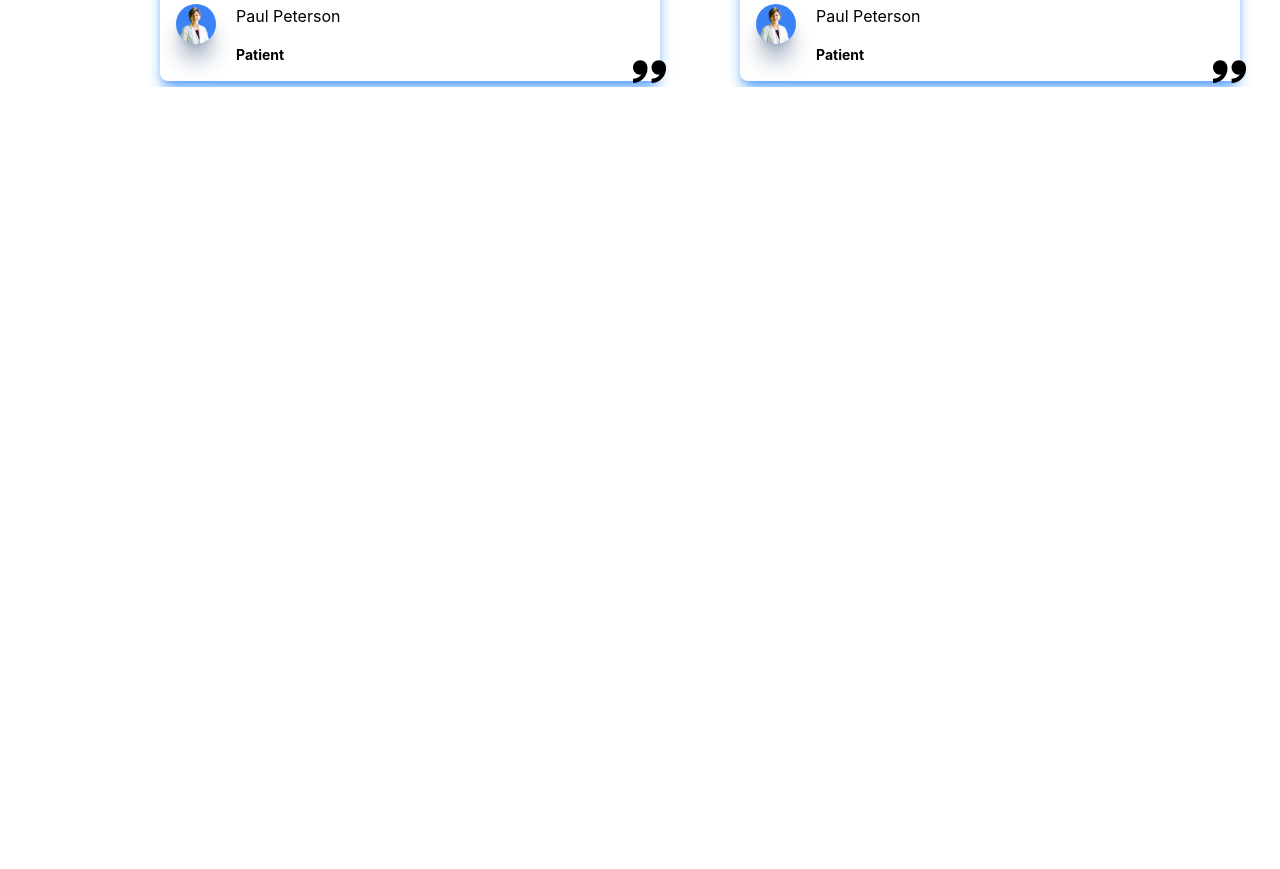
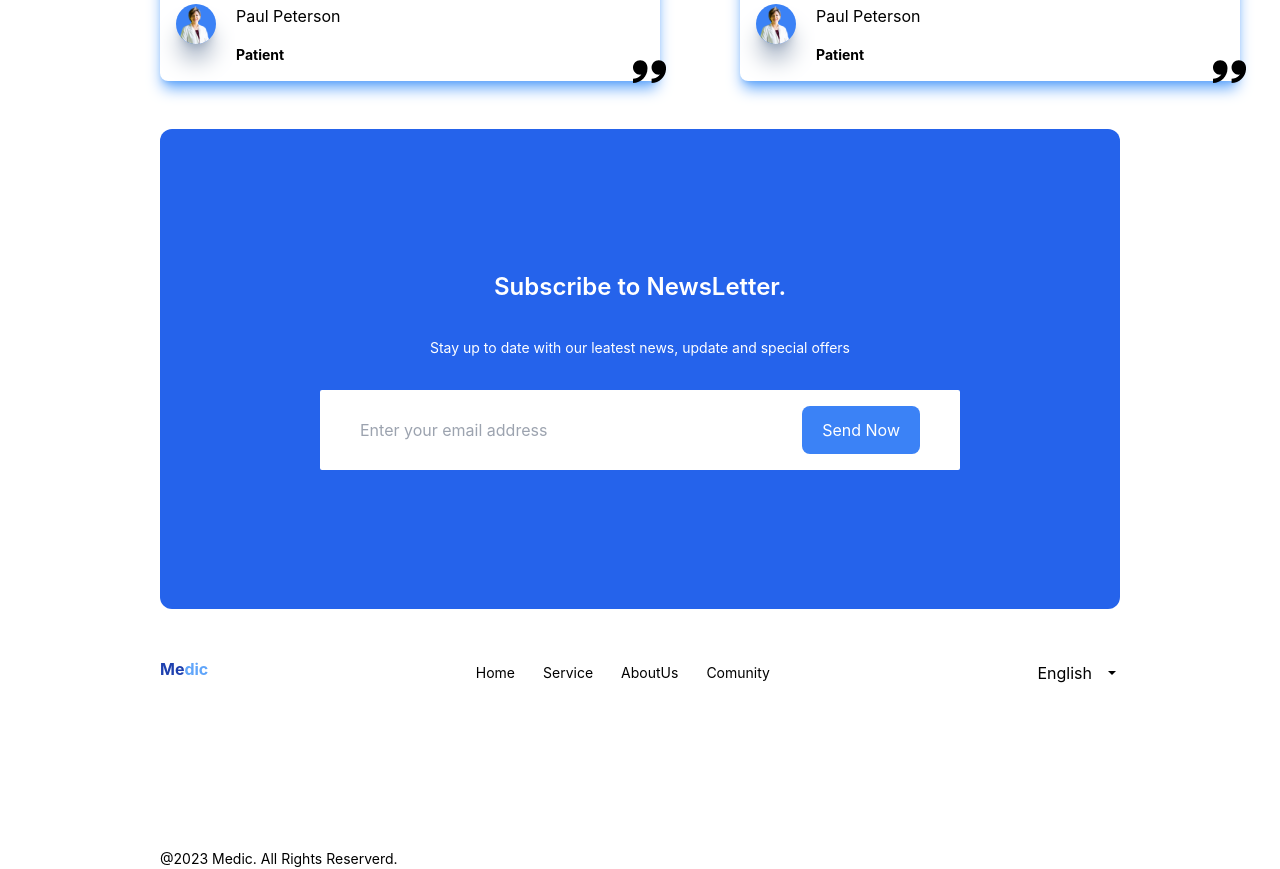
Before and after one commit to iman-sami/MedicWeb, a React (Create React App) app: page / in a window 1280 px wide. Shown: the part 3140-4009 px from the top of the page. Before the commit the page ends 3227 px from the top, so only its background shows below. Built offline with nearby package versions, Linux system fonts and the light colour scheme.

Commit message:
landing page updated

```diff
--- a/src/pages/Landing.tsx
+++ b/src/pages/Landing.tsx
@@ -1,10 +1,12 @@
 import React from 'react'
 import styled from 'styled-components'
 import Aboutus from '../components/AboutUs/Aboutus'
+import Footer from '../components/Footer/Footer'
 import Hero from '../components/Hero/Hero'
 import Nav from '../components/Nav/Nav'
 import OurTeam from '../components/OurTeam/OurTeam'
 import Service from '../components/Service/Service'
+import Subscribe from '../components/Subscribe/Subscribe'
 import Teams from '../components/Teams/Teams'
 import Testimonial from '../components/Testimonials/Testimonial'
 const Landing = () => {
@@ -16,11 +18,14 @@ const Landing = () => {
         <Aboutus/>
         <OurTeam/>
         <Testimonial/>
+        <Subscribe/>
+        <Footer/>
     </Container>
   )
 }
 const Container = styled.div`
     width: 100%;
+    height: auto;
     display: flex;
     flex-direction: column;
     justify-content: space-evenly;
```
